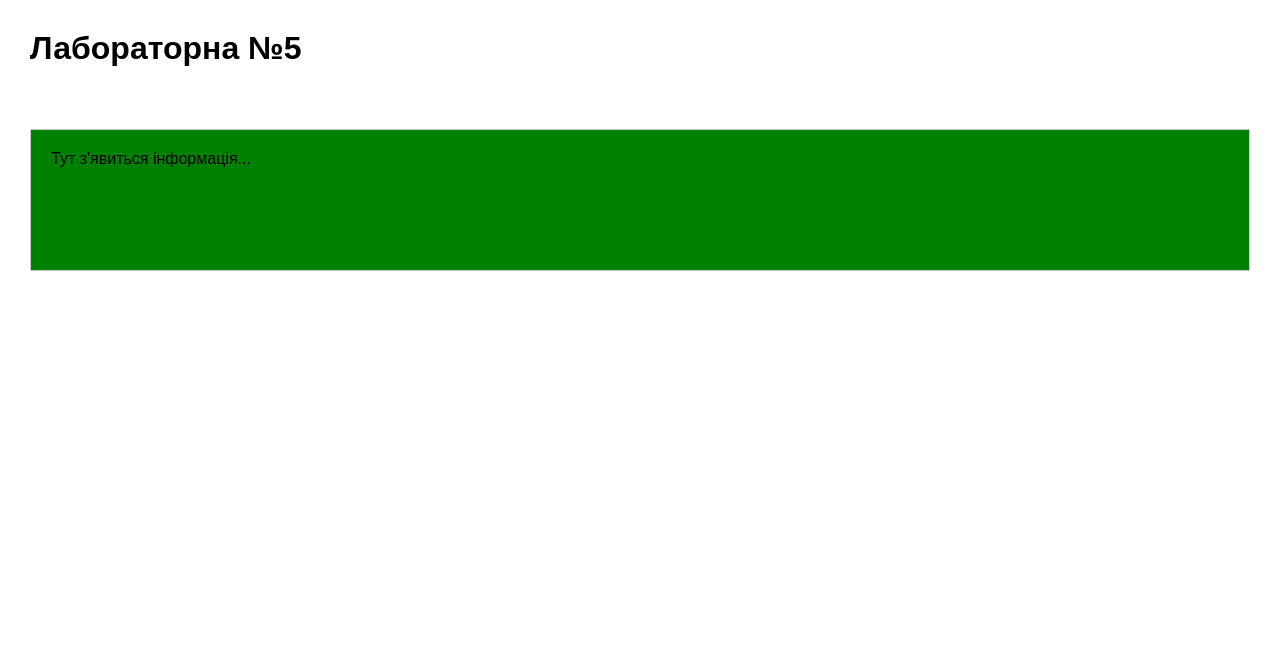
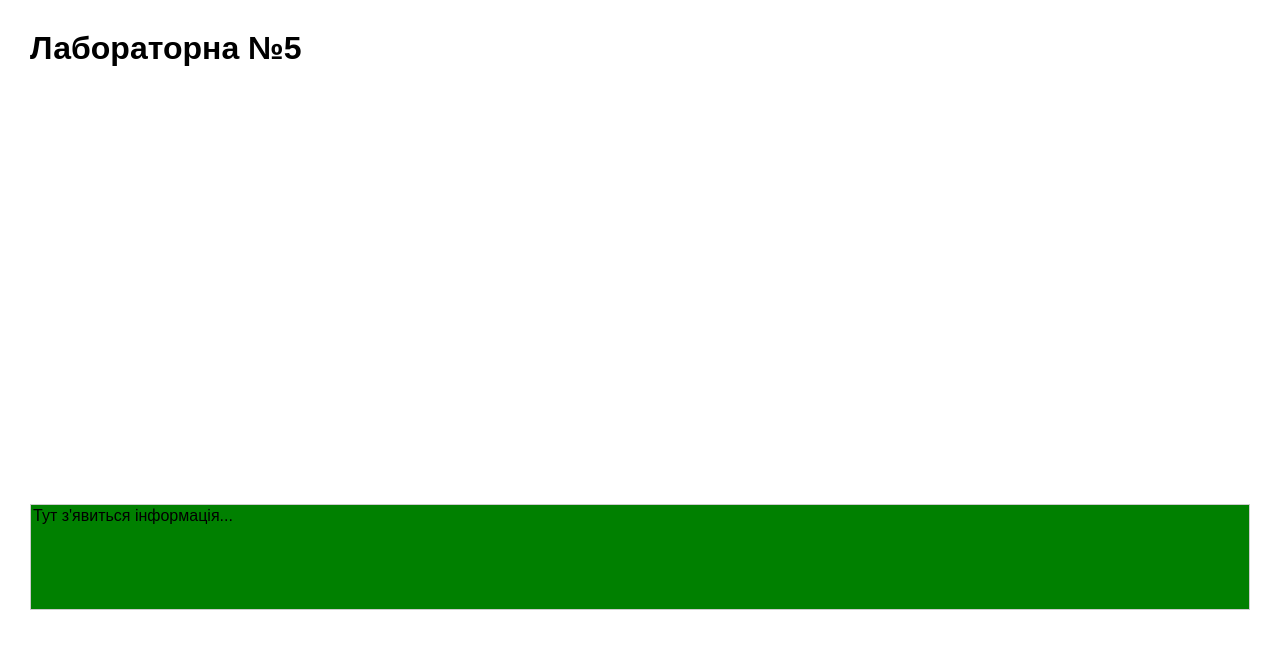
Before and after one commit to YBR-alt/lab5, a plain HTML site: page index.html in a window 1280 px wide. Drawn offline with Linux system fonts and the light colour scheme.

Commit message:
Update index.html

```diff
--- a/index.html
+++ b/index.html
@@ -9,15 +9,15 @@
       margin: 30px;
     }
     #content {
-      margin-top: 20px;
-      padding: 20px;
+      margin-top: 2px;
+      padding: 2px;
       background-color: green;
       min-height: 100px;
       border: 1px solid #ccc;
     }
     a {
-      margin-right: 20px;
-      font-size: 18px;
+      margin-right: 200px;
+      font-size: 180px;
       text-decoration: none;
       color: white;
     }
```
